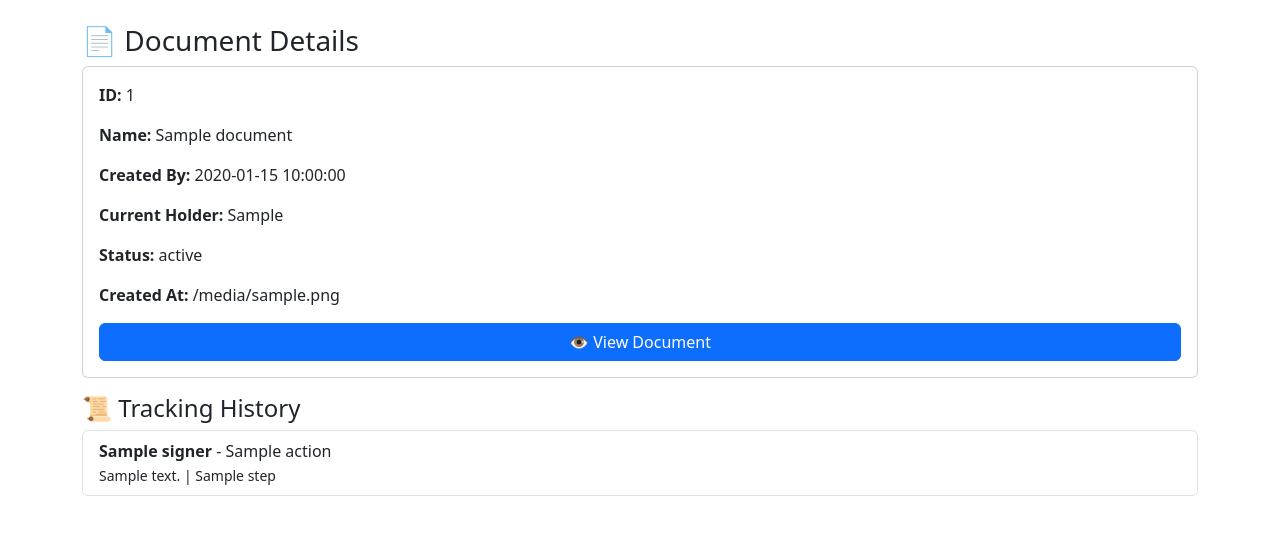
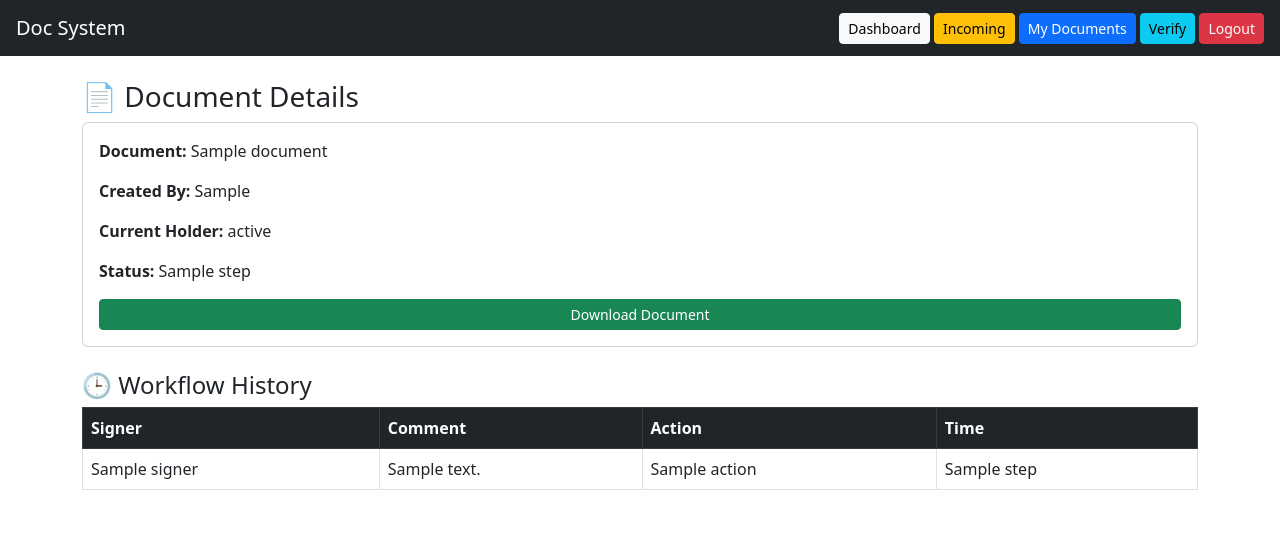
Before and after one commit to St-thomas-Aquinas/Secure-sign-Version-2, a Flask app: page /document/1 in a window 1280 px wide. Shown: the top 535 px of the page. Run offline with Flask 3, Linux system fonts and the light colour scheme; the visitor is signed in with stand-in values (Sample User, id 1); a database or web service that is not in the repository returns one stand-in record (values such as "Sample title"); some libraries are stand-ins or nearby versions.

Commit message:
Update document_details.html

```diff
--- a/templates/document_details.html
+++ b/templates/document_details.html
@@ -1,41 +1,72 @@
-<!DOCTYPE html>
-<html>
-<head>
-    <title>Document Details</title>
-    <link href="https://cdn.jsdelivr.net/npm/bootstrap@5.3.0/dist/css/bootstrap.min.css" rel="stylesheet">
-</head>
+{% extends "base.html" %}
 
-<body>
+{% block content %}
 
-<div class="container mt-4">
+<h3>📄 Document Details</h3>
 
-    <h3>📄 Document Details</h3>
+<div class="card p-3 mb-4">
 
-    <div class="card p-3 mb-3">
-        <p><b>ID:</b> {{ document[0] }}</p>
-        <p><b>Name:</b> {{ document[1] }}</p>
-        <p><b>Created By:</b> {{ document[2] }}</p>
-        <p><b>Current Holder:</b> {{ document[3] }}</p>
-        <p><b>Status:</b> {{ document[4] }}</p>
-        <p><b>Created At:</b> {{ document[6] }}</p>
+    <p>
+        <strong>Document:</strong>
+        {{ document[1] }}
+    </p>
 
-        <a href="{{ url_for('view_file', doc_id=document[0]) }}" class="btn btn-primary" target="_blank">
-            👁 View Document
-        </a>
-    </div>
+    <p>
+        <strong>Created By:</strong>
+        {{ document[3] }}
+    </p>
 
-    <h4>📜 Tracking History</h4>
+    <p>
+        <strong>Current Holder:</strong>
+        {{ document[4] }}
+    </p>
 
-    <ul class="list-group">
-        {% for h in history %}
-        <li class="list-group-item">
-            <b>{{ h[0] }}</b> - {{ h[2] }} <br>
-            <small>{{ h[1] }} | {{ h[3] }}</small>
-        </li>
-        {% endfor %}
-    </ul>
+    <p>
+        <strong>Status:</strong>
+        {{ document[5] }}
+    </p>
+
+    <a
+        href="/download/{{ document[2] }}"
+        class="btn btn-success btn-sm"
+    >
+        Download Document
+    </a>
 
 </div>
 
-</body>
-</html>
+<h4>🕒 Workflow History</h4>
+
+<table class="table table-bordered">
+
+    <thead class="table-dark">
+
+        <tr>
+            <th>Signer</th>
+            <th>Comment</th>
+            <th>Action</th>
+            <th>Time</th>
+        </tr>
+
+    </thead>
+
+    <tbody>
+
+        {% for h in history %}
+
+        <tr>
+
+            <td>{{ h[0] }}</td>
+            <td>{{ h[1] }}</td>
+            <td>{{ h[2] }}</td>
+            <td>{{ h[3] }}</td>
+
+        </tr>
+
+        {% endfor %}
+
+    </tbody>
+
+</table>
+
+{% endblock %}
```
